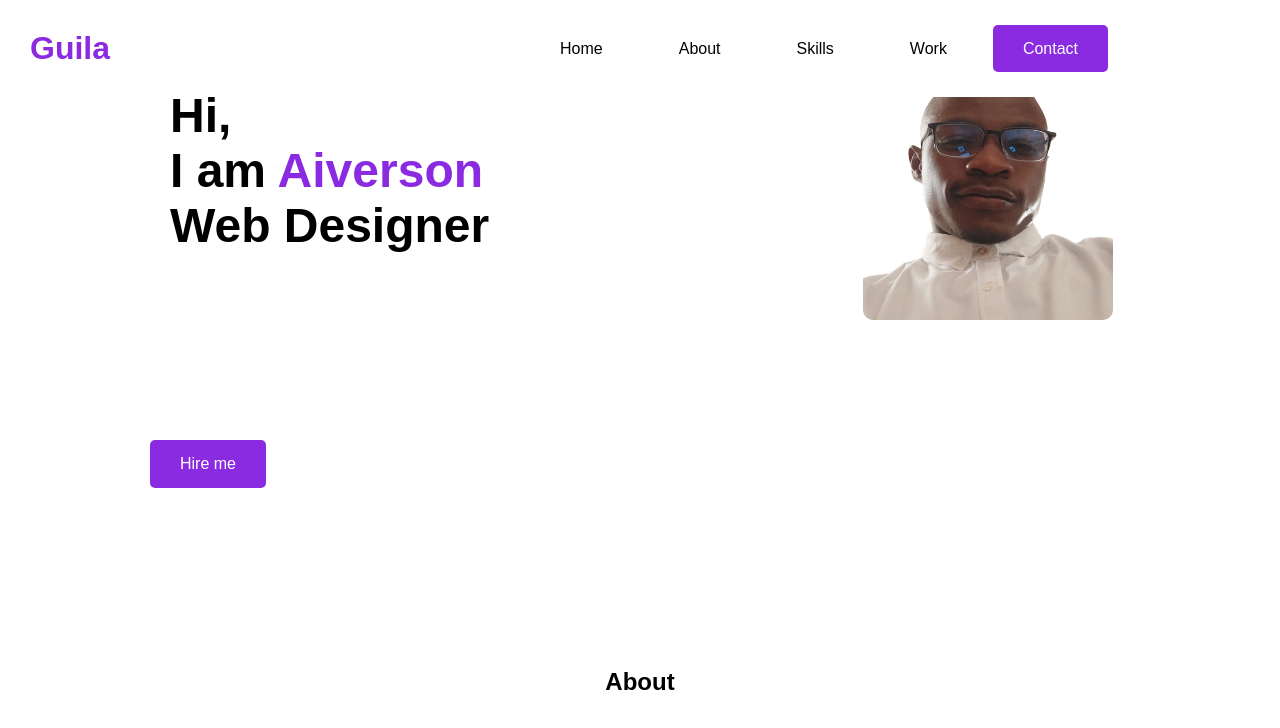
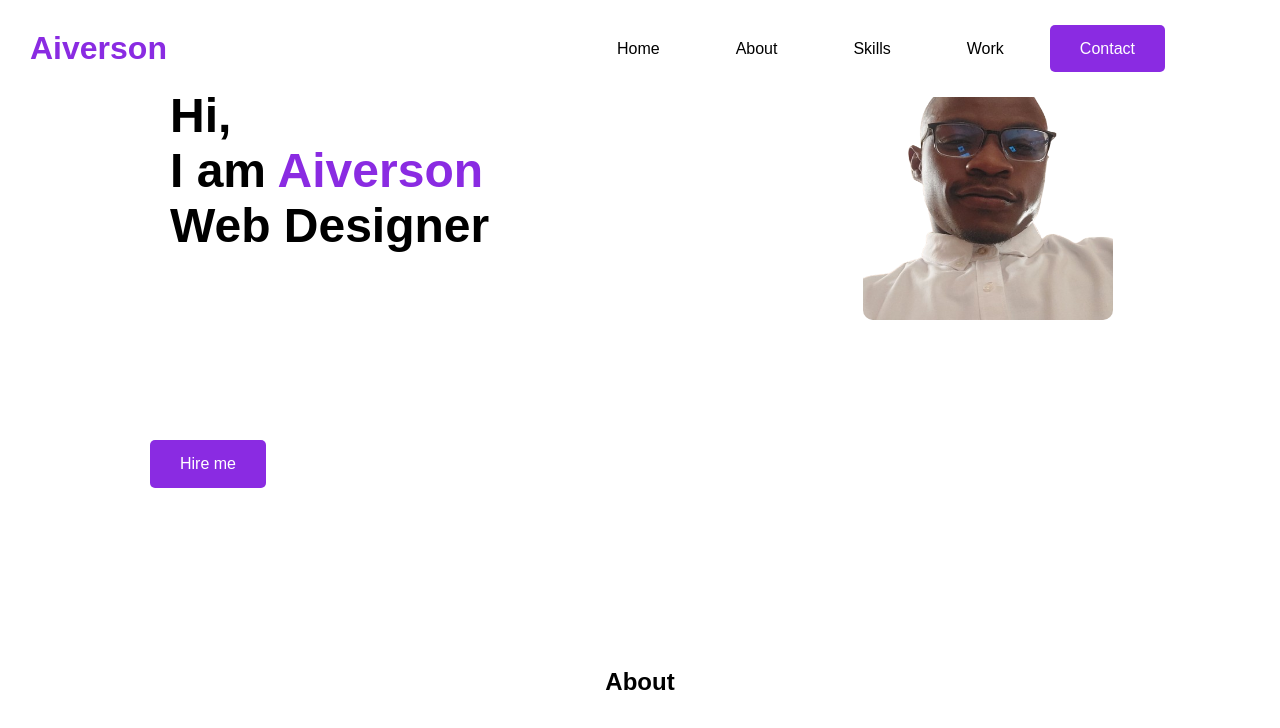
Before and after one commit to aiversonocta/Portfolio, a plain HTML site: page Portfolio/index.html in a window 1280 px wide. Shown: the top 728 px of the page. Drawn offline with Linux system fonts and the light colour scheme.

Commit message:
Atualizado

```diff
--- a/Portfolio/index.html
+++ b/Portfolio/index.html
@@ -10,7 +10,7 @@
 
 <body>
   <header>
-    <h1 class="logo">Guila</h1>
+    <h1 class="logo">Aiverson</h1>
     <ul class="menu">
       <li><a href="#home">Home</a></li>
       <li><a href="#about">About</a></li>
```
